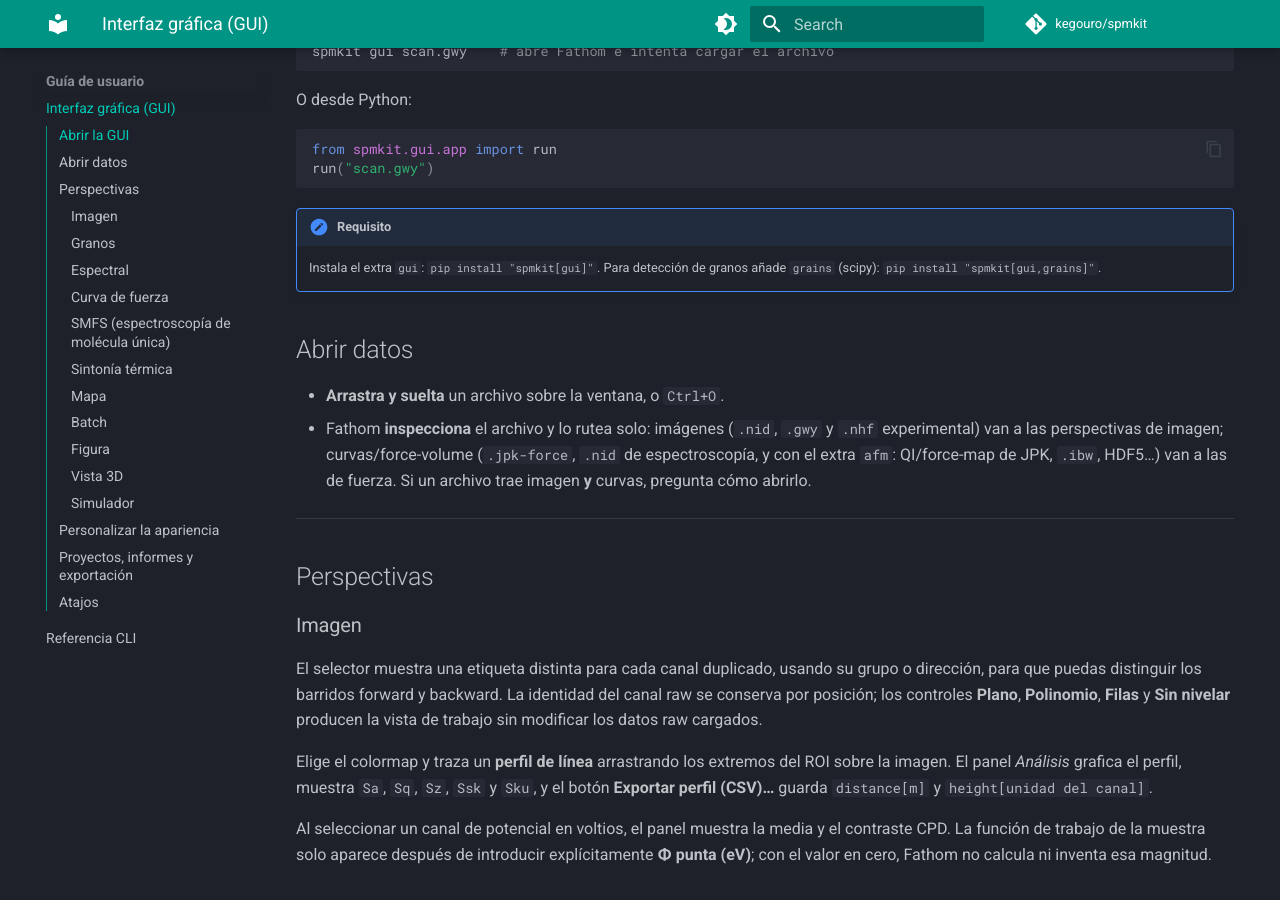
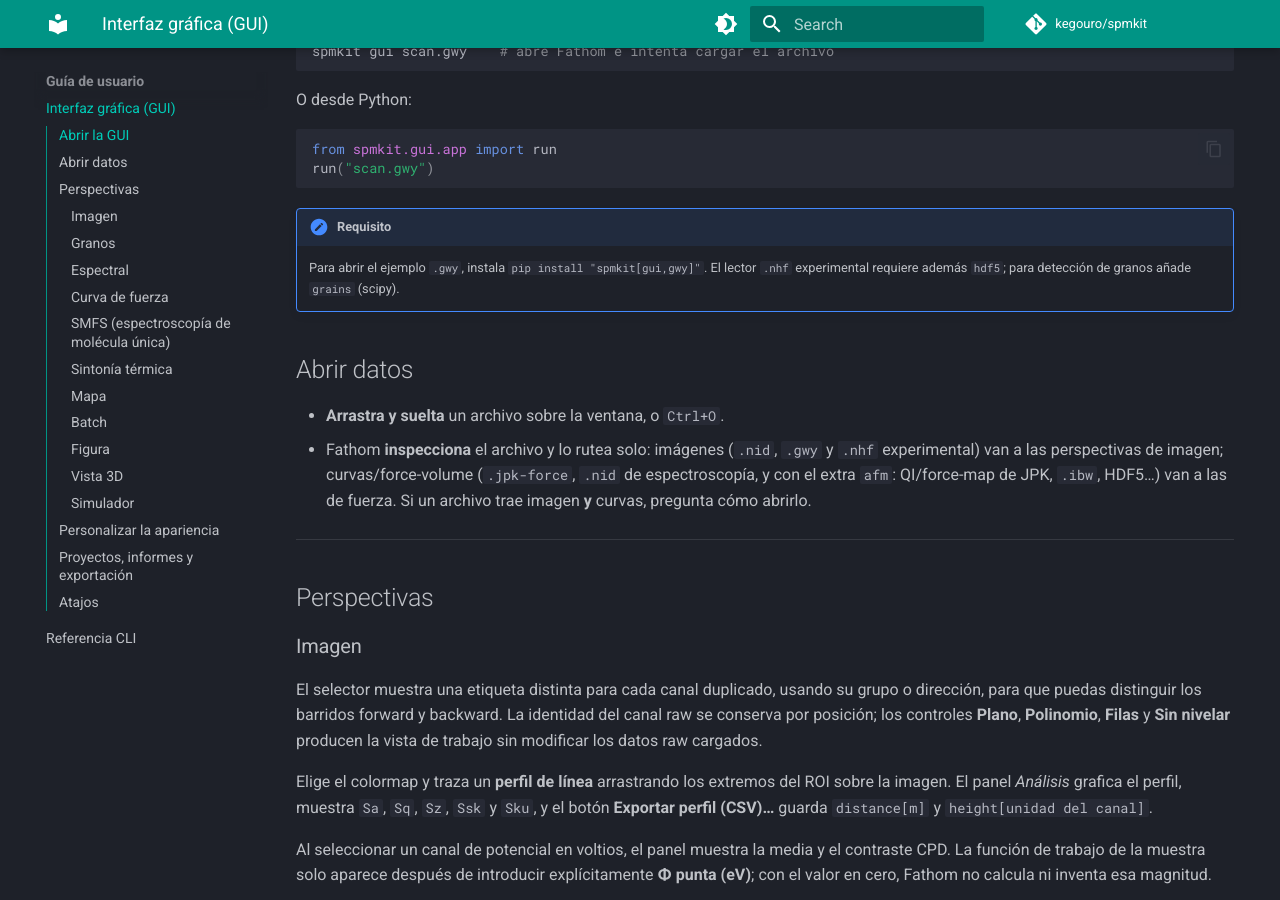
Before and after one commit to kegouro/spmkit, an MkDocs documentation site: the page built from docs/user-guide.md, in a window 1280 px wide and 900 px high, scrolled down 383 px. Built offline with MkDocs 1.6.1 and Material for MkDocs 9.7.7, drawn with Linux system fonts in a browser that asks for light colours; comment, search, counter and statistics services are not loaded.

Commit message:
docs: corrige extras y ejemplo de exportación

````diff
--- a/docs/user-guide.md
+++ b/docs/user-guide.md
@@ -19,8 +19,8 @@
 ```
 
 !!! note "Requisito"
-    Instala el extra `gui`: `pip install "spmkit[gui]"`. Para detección de granos añade
-    `grains` (scipy): `pip install "spmkit[gui,grains]"`.
+    Para abrir el ejemplo `.gwy`, instala `pip install "spmkit[gui,gwy]"`. El lector `.nhf`
+    experimental requiere además `hdf5`; para detección de granos añade `grains` (scipy).
 
 ## Abrir datos
 
````
Also changed, not shown: docs/api.md (+6 -0 lines), docs/getting-started.md (+1 -1 lines).
